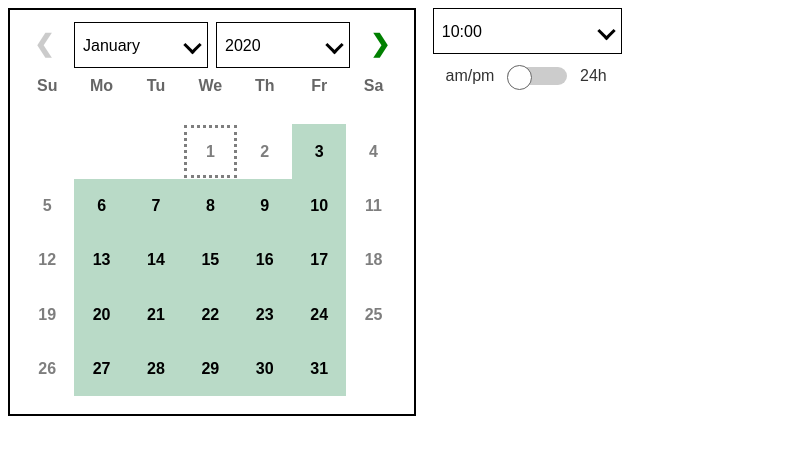
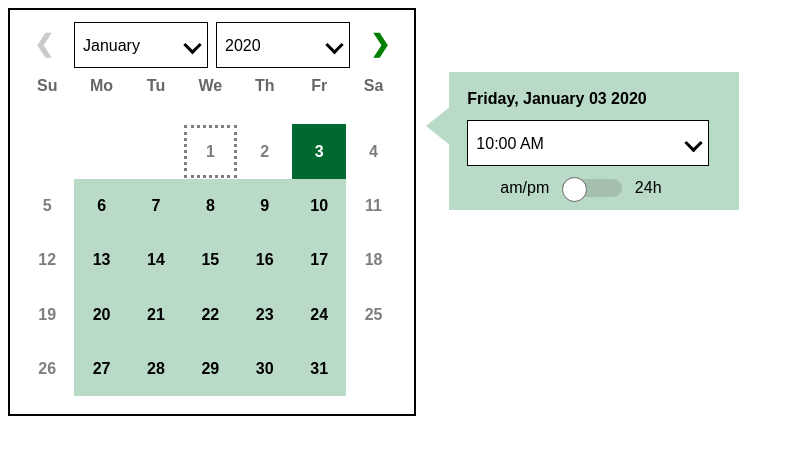
Before and after one commit to cds-snc/notification-scheduler, a React app: page / in a window 1280 px wide. Shown: the whole page, without its empty margins (0-794 px from the left). Built offline with nearby package versions, Linux system fonts and the light colour scheme.

Commit message:
style time box

```diff
--- a/components/Calendar/_util.js
+++ b/components/Calendar/_util.js
@@ -43,9 +43,10 @@ export const getDates = date => {
   return calendar;
 };
 
-export const setSelected = (arr, date) => {
+export const setSelected = (arr, date, multi = false) => {
   const index = isSelected(arr, date);
 
+  // toggle this value if it's already been set
   if (index !== -1) {
     const cleaned = arr.filter(e => {
       return e !== date;
@@ -54,7 +55,11 @@ export const setSelected = (arr, date) => {
     return cleaned;
   }
 
-  return [...arr, date];
+  if (multi) {
+    return [...arr, date];
+  }
+
+  return [date];
 };
 
 export const isSelected = (arr, date) => {
--- /dev/null
+++ b/components/Date/Date.js
@@ -0,0 +1,13 @@
+import React, { useContext } from "react";
+import { store } from "./index";
+import dayjs from "dayjs";
+
+const formattedDay = day => {
+  return dayjs(day).format("dddd, MMMM DD YYYY");
+};
+
+export const Date = () => {
+  const { selected } = useContext(store);
+  const txt = formattedDay(selected[0]);
+  return <div className="date-display">{txt}</div>;
+};
--- /dev/null
+++ b/components/Date/index.js
@@ -0,0 +1 @@
+export { store, StateProvider } from "../_store";
--- a/components/Time/_util.js
+++ b/components/Time/_util.js
@@ -25,7 +25,7 @@ export const populateTimes = (_24hr = false) => {
     let postfix = ampm ? ` ${ampm}` : "";
     let label = `${hours24}:${minutes}`;
 
-    if (!_24hr) {
+    if (_24hr === "off") {
       label = `${hours}:${minutes}${postfix}`;
     }
 
--- a/components/Toggle/Toggle.js
+++ b/components/Toggle/Toggle.js
@@ -1,16 +1,17 @@
-import React, { useState } from "react";
+import React, { useContext } from "react";
+import { store } from "./index";
 
-export const Toggle = props => {
-  const [toggleState, setToggleState] = useState("off");
-
-  function toggle() {
-    setToggleState(toggleState === "off" ? "on" : "off");
-  }
-
+export const Toggle = () => {
+  const { _24hr, dispatch } = useContext(store);
   return (
     <div className="toggle-holder">
       <div className="toggle-label">am/pm</div>
-      <div className={`switch ${toggleState}`} onClick={toggle} />
+      <div
+        className={`switch ${_24hr}`}
+        onClick={() => {
+          dispatch({ type: "AM_PM", payload: _24hr });
+        }}
+      />
       <div className="toggle-label">24h</div>
     </div>
   );
--- /dev/null
+++ b/components/Toggle/index.js
@@ -0,0 +1 @@
+export { store, StateProvider } from "../_store";
--- a/components/Toggle/style.css
+++ b/components/Toggle/style.css
@@ -7,7 +7,10 @@
 .toggle-label {
   padding: 0.8rem;
   color:#000;
-  opacity: 0.8;
+}
+
+.toggle-label:first-child{
+  padding-left: 0;
 }
 
 .switch {
@@ -15,7 +18,7 @@
   display: inline-block;
   width: 50px;
   height: 8px;
-  background-color: #cccccc;
+  background-color: #a5bfaf;
   color: #cccccc;
   -webkit-transition: all 0.6s;
   transition: all 0.6s;
--- a/components/_store.js
+++ b/components/_store.js
@@ -6,10 +6,10 @@ import {
   parseMonth,
   parseDay,
   parseYear,
-  yearMonthDay,
   getFirstDay,
   getLastDay,
-  getNextDay
+  getNextDay,
+  yearMonthDay
 } from "./Calendar/index";
 
 const today = dayjs()
@@ -25,10 +25,10 @@ const initialState = {
   lastAvailableDate: "2021-12-31",
   date: "2020-01-01",
   today,
-  selected: [],
+  selected: [yearMonthDay(today)],
   focusedDayNum: 1,
   updateMessage: "initial",
-  _24hr: true
+  _24hr: "off"
 };
 
 const store = createContext(initialState);
@@ -41,6 +41,9 @@ const StateProvider = ({ children }) => {
   const [state, dispatch] = useReducer((state, action) => {
     let newState = {};
     switch (action.type) {
+      case "AM_PM":
+        newState = { ...state, _24hr: action.payload === "off" ? "on" : "off" };
+        break;
       case "CALENDAR_UPDATES":
         newState = { ...state, updateMessage: action.payload };
         break;
--- a/main.js
+++ b/main.js
@@ -2,6 +2,7 @@ import ReactDOM from "react-dom";
 import React from "react";
 import { StateProvider } from "./components/_store";
 import { Calendar } from "./components/Calendar/Calendar";
+import { Date } from "./components/Date/Date";
 import { Toggle } from "./components/Toggle/Toggle";
 import { Time } from "./components/Time/Time";
 
@@ -13,8 +14,14 @@ export const App = () => {
           <Calendar />
         </div>
         <div className="column">
-          <Time name="time" />
-          <Toggle />
+          <div className="selected-date-time-box">
+            <div className="triangle"></div>
+            <div className="date-time-box">
+              <Date />
+              <Time name="time" />
+              <Toggle />
+            </div>
+          </div>
         </div>
       </div>
     </StateProvider>
--- a/style.css
+++ b/style.css
@@ -77,3 +77,34 @@ body {
   cursor: pointer;
   margin-right: 0.5rem;
 }
+
+.date-display {
+  font-weight: bold;
+  padding-top: 0.3rem;
+  margin-bottom: 0.8rem;
+  width: 15rem;
+}
+
+.selected-date-time-box {
+  display: inline-flex;
+  margin-top: 4rem;
+  margin-left: 1rem;
+  background-color: var(--available-color);
+  padding: 0.8rem 2rem 0px 2rem;
+}
+
+.date-time-box{
+  margin-left:1rem;
+}
+
+@media screen and (min-width: 48em) {
+  .selected-date-time-box .triangle {
+    width: 0px;
+    height: 0px;
+    margin-top: 1.3rem;
+    margin-left: -3.4rem;
+    border-top: 20px solid transparent;
+    border-bottom: 20px solid transparent;
+    border-right: 25px solid var(--available-color)
+  }
+}
```
